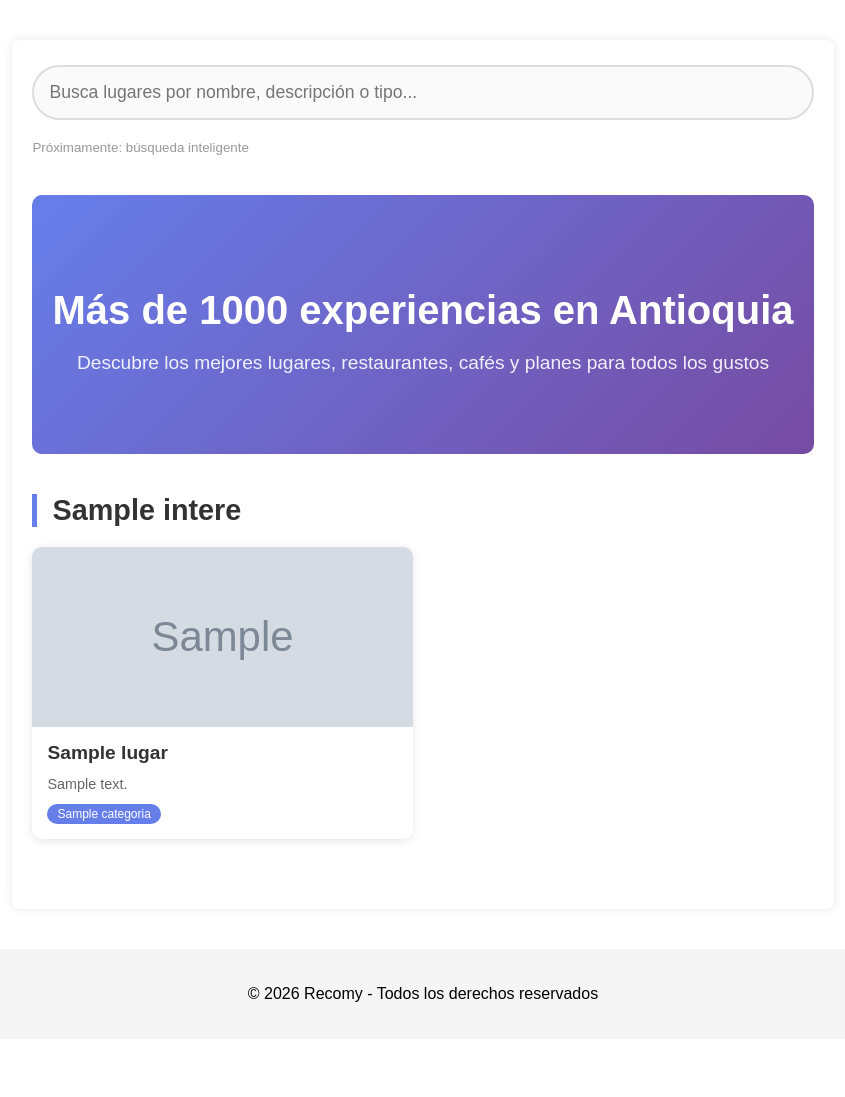
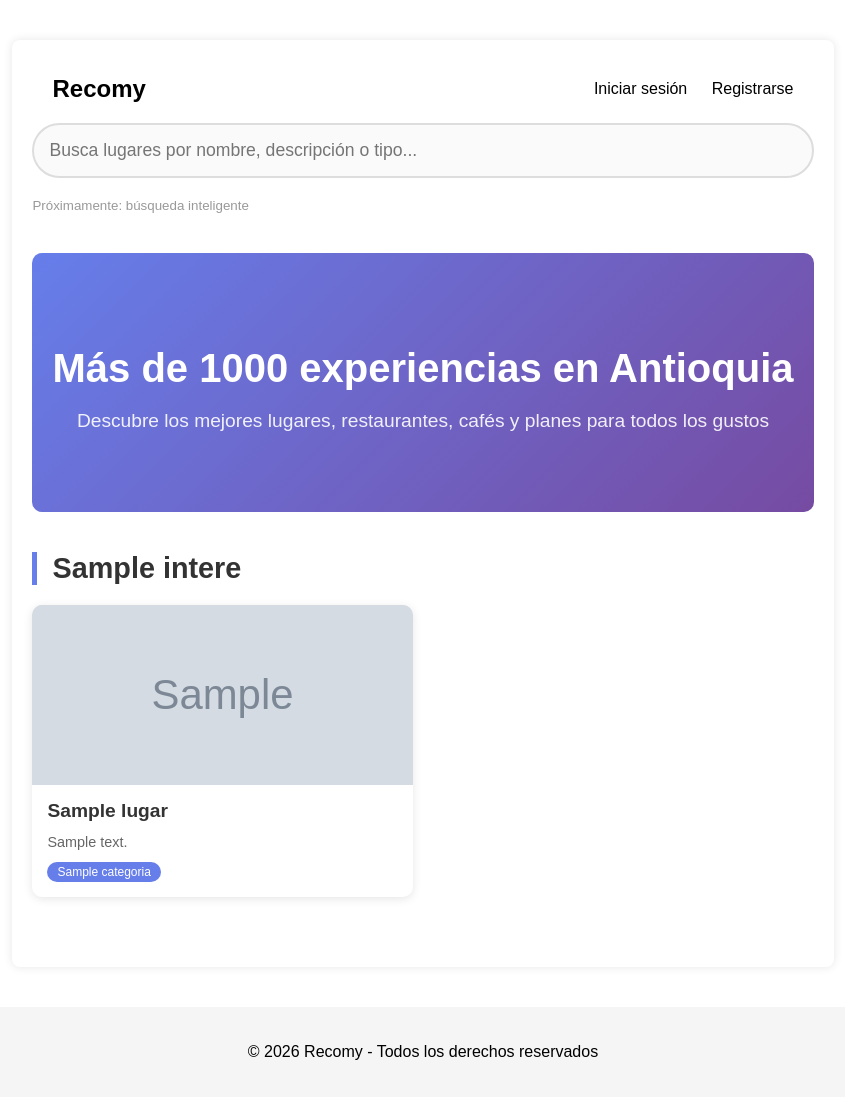
Before and after one commit to chainchair/APPrecommendations, a Django app: template places/templates/places/landing.html in a window 1280 px wide. Shown: the whole page, without its empty margins (217-1062 px from the left). Before the commit the page ends 1002 px from the top, so only its background shows below. Run offline with Django 5.2, Linux system fonts and the light colour scheme; the template is opened without the code that fills it: most values are stand-ins (such as "Sample title", 1, 10 or a date in 2020); grey boxes marked "Sample" are stand-in pictures.

Commit message:
update landing

```diff
--- a/places/templates/places/landing.html
+++ b/places/templates/places/landing.html
@@ -4,6 +4,18 @@
 {% block title %}Inicio - Recomendador de Lugares{% endblock %}
 
 {% block content %}
+<header>
+        <h1>Recomy</h1>
+        <nav>
+            {% if user.is_authenticated %}
+                <span>Hola, {{ user.username }}</span>
+                <a href="{% url 'users:logout' %}">Cerrar sesión</a>
+            {% else %}
+                <a href="{% url 'users:login' %}">Iniciar sesión</a>
+                <a href="{% url 'users:registro' %}">Registrarse</a>
+            {% endif %}
+        </nav>
+    </header>
 <style>
     .banner {
         background: linear-gradient(135deg, #667eea 0%, #764ba2 100%);
```
